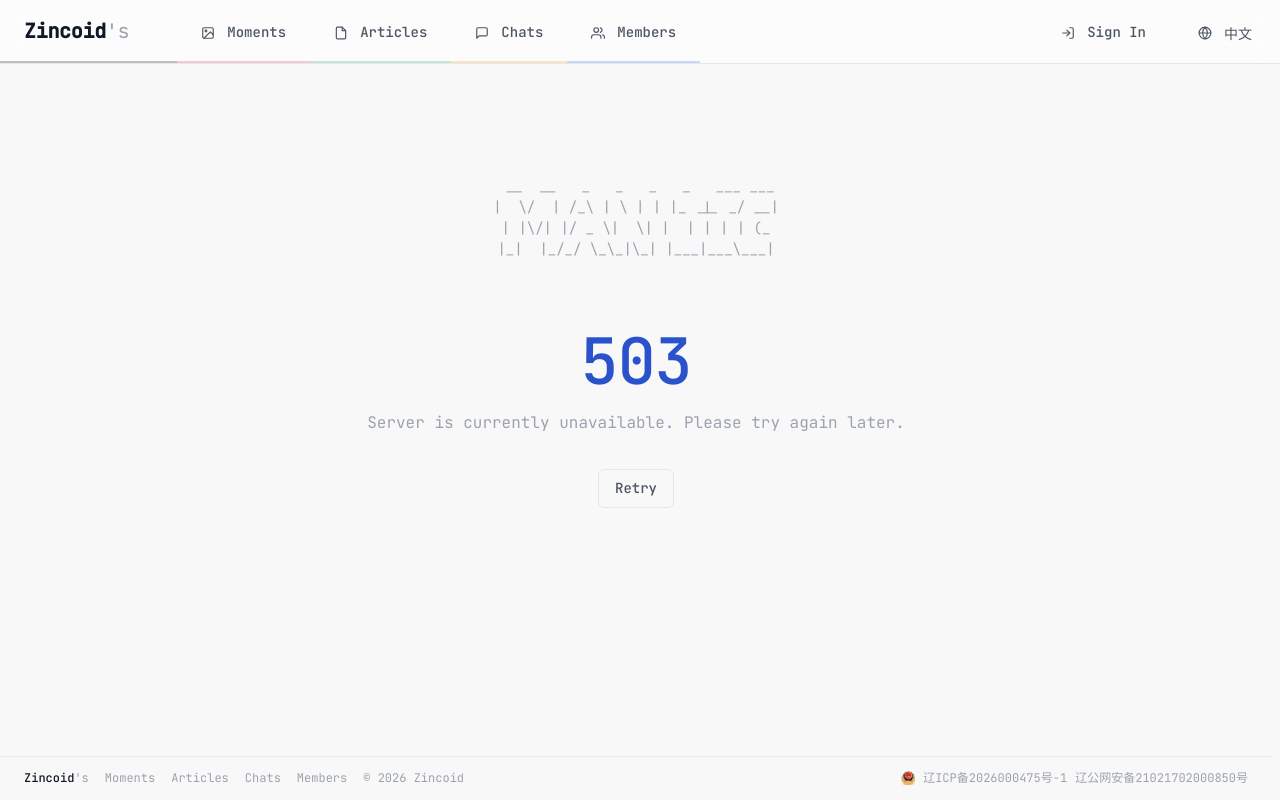
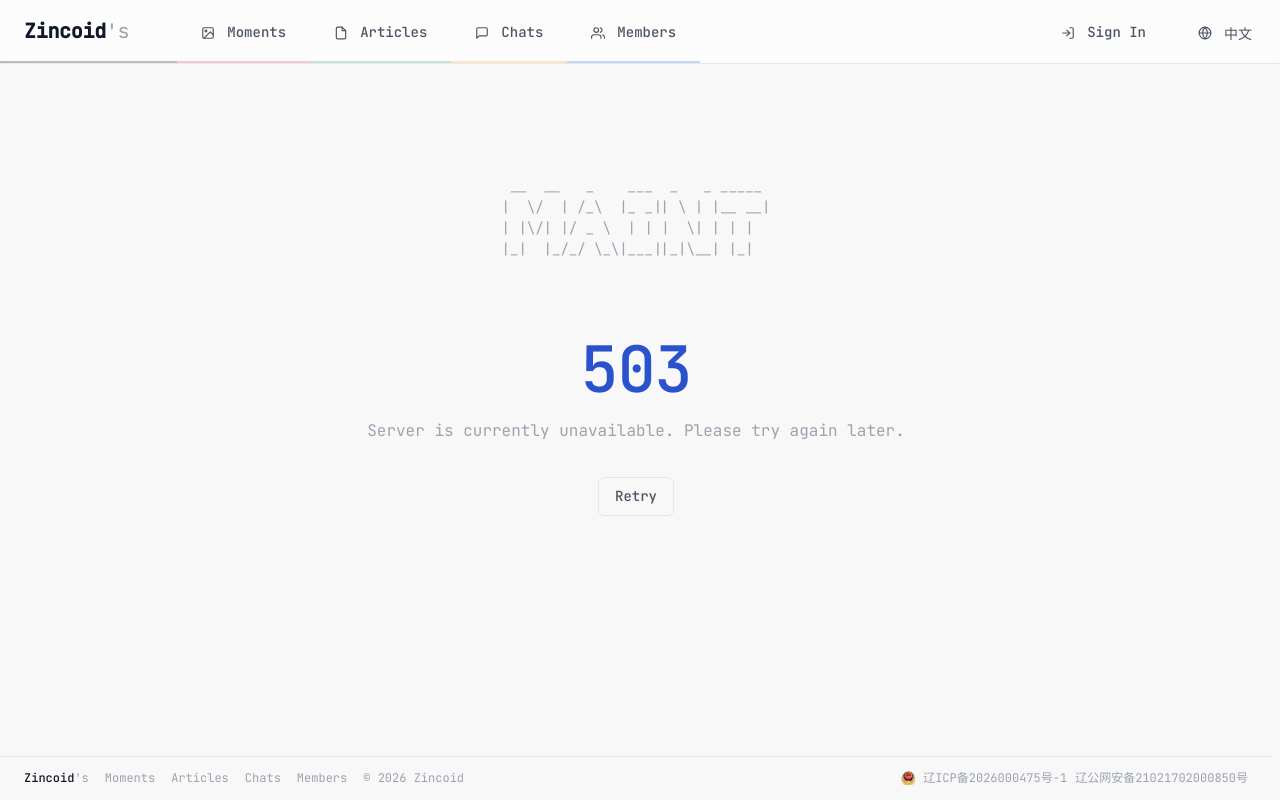
Before and after one commit to Zincoid/Zincoid-vue, a Vue app: page /maintenance in a window 1280 px wide. Built offline with nearby package versions, Linux system fonts and the light colour scheme.

Commit message:
feat(router): 添加服务器健康检查和维护页面

```diff
--- a/src/views/MaintenancePage.vue
+++ b/src/views/MaintenancePage.vue
@@ -6,10 +6,10 @@ const { t } = useI18n()
 <template>
   <div class="not-found container-narrow">
     <pre class="not-found__ascii">
- __  __   _   _   _   _   ___ ___
-|  \/  | /_\ | \ | | |_ _|_ _/ __|
-| |\/| |/ _ \|  \| |  | | | | (_
-|_|  |_/_/ \_\_|\_| |___|___\___|
+ __  __   _    ___  _   _ _____
+|  \/  | /_\  |_ _|| \ | |__ __|
+| |\/| |/ _ \  | | |  \| | | |
+|_|  |_/_/ \_\|___||_|\__| |_|
     </pre>
     <h1>503</h1>
     <p>{{ t('maintenance.message') }}</p>
@@ -30,6 +30,8 @@ const { t } = useI18n()
   line-height: 1.5;
   background: none;
   border: none;
+  text-align: left;
+  display: inline-block;
 }
 h1 { font-size: 4rem; color: var(--color-primary); margin-bottom: var(--spacing-sm); }
 p { color: var(--color-text-secondary); margin-bottom: var(--spacing-2xl); }
--- a/src/views/NotFoundPage.vue
+++ b/src/views/NotFoundPage.vue
@@ -6,7 +6,7 @@ const { t } = useI18n()
 <template>
   <div class="not-found container-narrow">
     <pre class="not-found__ascii">
-_  _  ___  _  _
+ _  _  ___  _  _
 | \| |/ _ \| \| |
 | .' | (_) | .' |
 |_|\_|\___/|_|\_|
@@ -30,6 +30,8 @@ _  _  ___  _  _
   line-height: 1.5;
   background: none;
   border: none;
+  text-align: left;
+  display: inline-block;
 }
 h1 { font-size: 4rem; color: var(--color-primary); margin-bottom: var(--spacing-sm); }
 p { color: var(--color-text-secondary); margin-bottom: var(--spacing-2xl); }
```
